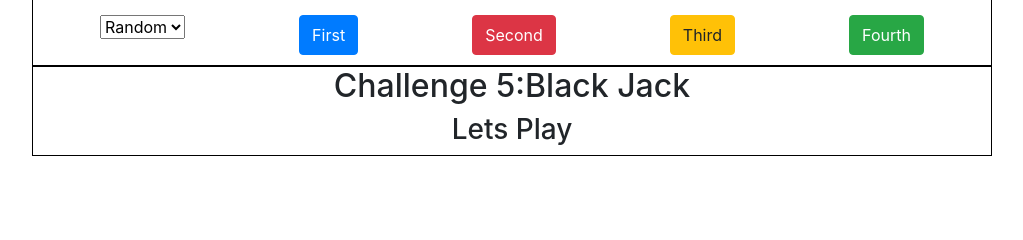
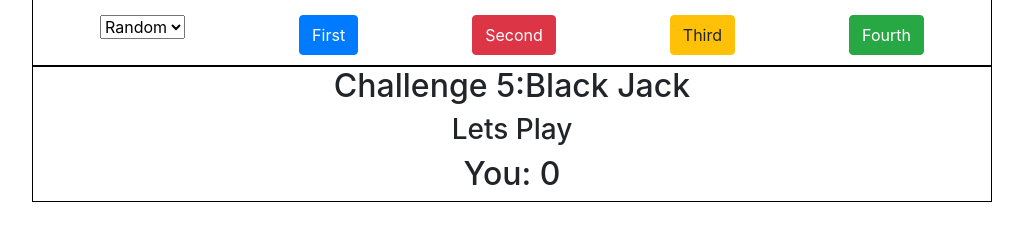
Before and after one commit to kumar-97/javascript, a plain HTML site: page index.html in a window 1280 px wide. Shown: the part 546-786 px from the top of the page, without its empty margins (128-1151 px from the left). Drawn offline with nearby package versions, Linux system fonts and the light colour scheme.

Commit message:
index updated

```diff
--- a/index.html
+++ b/index.html
@@ -63,7 +63,9 @@
         <h2>Challenge 5:Black Jack</h2>
         <h3> <span id="blackjack-result"> Lets Play</span></h3>
         <div class="flex-blackjack-row1">
-
+            <div id="your-box">
+                <h2>You: <span id="your-blackjack-result">0</span> </h2>
+            </div>
         </div>
     </div>
 
```
